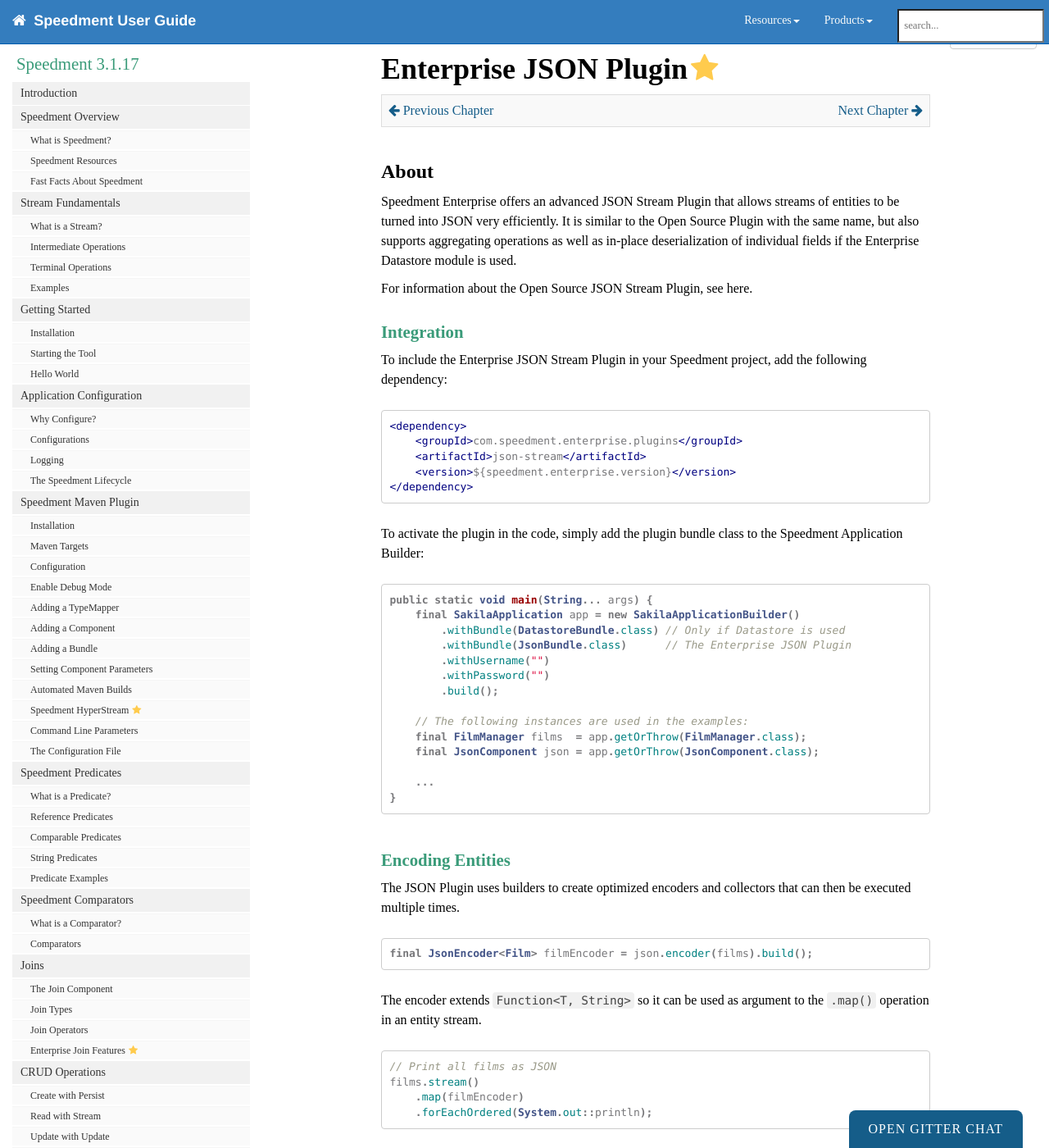
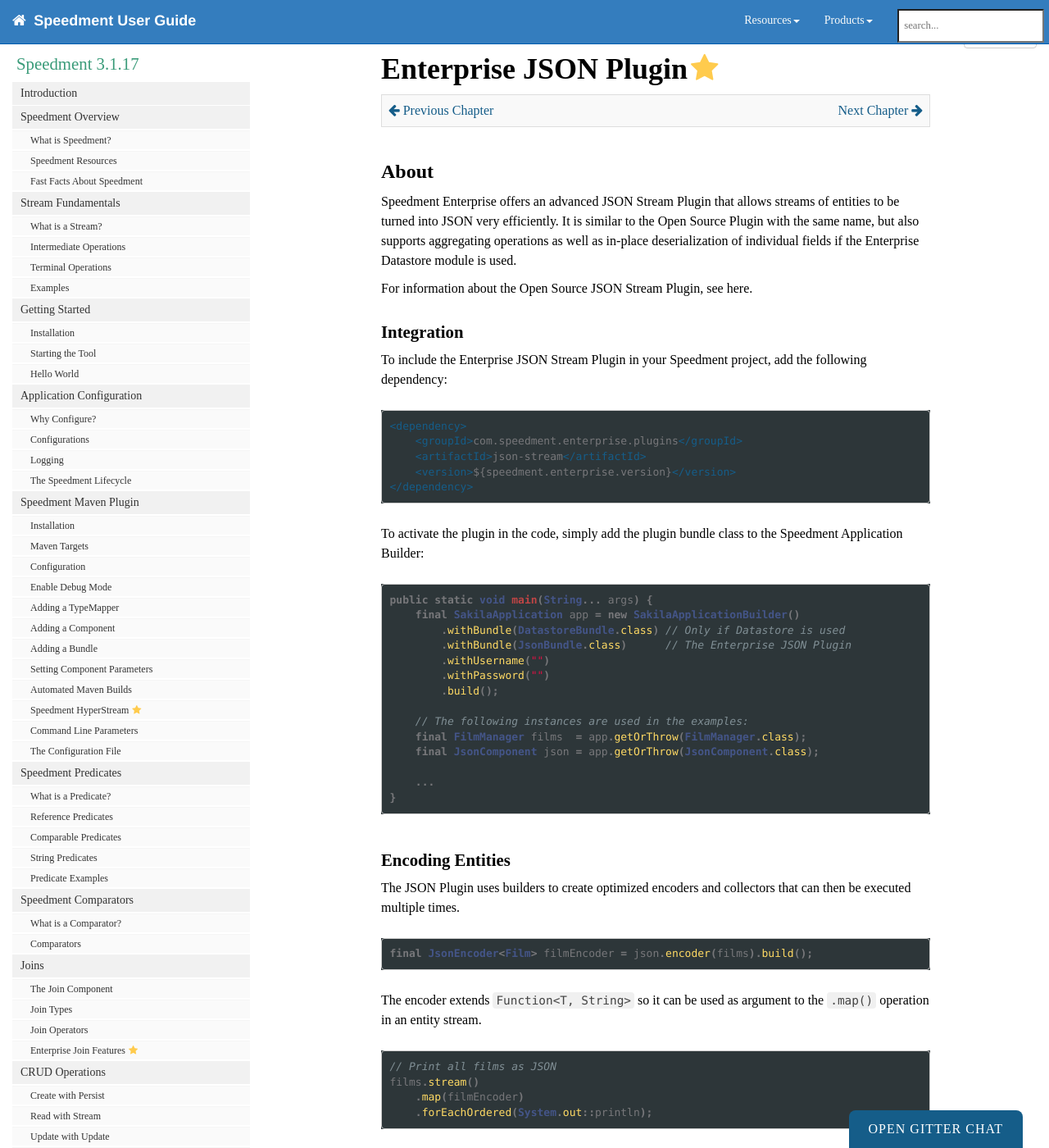
Before and after one commit to speedment/speedment-doc, a Jekyll site: the page built from pages/enterprise_json.md, in a window 1280 px wide and 1400 px high. Shown: the whole window at 82% size. Built offline with Jekyll 4.4.1, drawn with Linux system fonts in a browser that asks for light colours; nearby versions of some CDN libraries; comment, search, counter and statistics services are not loaded.

Commit message:
Update code block styling

```diff
--- a/css/customstyles.css
+++ b/css/customstyles.css
@@ -14,11 +14,16 @@
 }
 
 h3, h4 {
-    color: #3A9B79;
+    color: black;
 }
 
-a {
+a,
+a code {
     color: #155D89;
+}
+
+b, strong {
+    font-weight: 600;
 }
 
 .bs-callout {
@@ -955,7 +960,7 @@
     padding:10px;
 }
 
-/* this part adds an icon after external links, using FontAwesome*/
+/* this part adds an icon after external links, using FontAwesome
 a[href^="http://"]:after, a[href^="https://"]:after {
     content: "\f08e";
     font-family: FontAwesome;
@@ -965,6 +970,7 @@
     text-decoration: none;
     padding-left: 3px;
 }
+*/
 
 /* Strip the outbound icon when this class is present */
 a[href].noCrossRef::after,
--- a/css/syntax.css
+++ b/css/syntax.css
@@ -1,16 +1,16 @@
-.highlight  { background: #ffffff; }
-.highlight .c { color: #999988; font-style: italic } /* Comment */
-.highlight .err { color: #a61717; background-color: #e3d2d2 } /* Error */
+.highlight  { background: #2D3639; }
+.highlight .c { color: #ffffff; font-style: italic } /* Comment */
+.highlight .err { color: #bf4545; background-color: #e3d2d2 } /* Error */
 .highlight .k { font-weight: bold } /* Keyword */
 .highlight .o { font-weight: bold } /* Operator */
-.highlight .cm { color: #999988; font-style: italic } /* Comment.Multiline */
-.highlight .cp { color: #999999; font-weight: bold } /* Comment.Preproc */
-.highlight .c1 { color: #999988; font-style: italic } /* Comment.Single */
-.highlight .cs { color: #999999; font-weight: bold; font-style: italic } /* Comment.Special */
+.highlight .cm { color: #808F95; font-style: italic } /* Comment.Multiline */
+.highlight .cp { color: #808F95; font-weight: bold } /* Comment.Preproc */
+.highlight .c1 { color: #808F95; font-style: italic } /* Comment.Single */
+.highlight .cs { color: #808F95; font-weight: bold; font-style: italic } /* Comment.Special */
 .highlight .gd { color: #000000; background-color: #ffdddd } /* Generic.Deleted */
 .highlight .gd .x { color: #000000; background-color: #ffaaaa } /* Generic.Deleted.Specific */
 .highlight .ge { font-style: italic } /* Generic.Emph */
-.highlight .gr { color: #aa0000 } /* Generic.Error */
+.highlight .gr { color: #bf4545 } /* Generic.Error */
 .highlight .gh { color: #999999 } /* Generic.Heading */
 .highlight .gi { color: #000000; background-color: #ddffdd } /* Generic.Inserted */
 .highlight .gi .x { color: #000000; background-color: #aaffaa } /* Generic.Inserted.Specific */
@@ -18,43 +18,43 @@
 .highlight .gp { color: #555555 } /* Generic.Prompt */
 .highlight .gs { font-weight: bold } /* Generic.Strong */
 .highlight .gu { color: #aaaaaa } /* Generic.Subheading */
-.highlight .gt { color: #aa0000 } /* Generic.Traceback */
+.highlight .gt { color: #bf4545 } /* Generic.Traceback */
 .highlight .kc { font-weight: bold } /* Keyword.Constant */
 .highlight .kd { font-weight: bold } /* Keyword.Declaration */
 .highlight .kp { font-weight: bold } /* Keyword.Pseudo */
 .highlight .kr { font-weight: bold } /* Keyword.Reserved */
 .highlight .kt { color: #445588; font-weight: bold } /* Keyword.Type */
-.highlight .m { color: #009999 } /* Literal.Number */
+.highlight .m { color: #cce7ff } /* Literal.Number */
 .highlight .s { color: #d14 } /* Literal.String */
-.highlight .na { color: #008080 } /* Name.Attribute */
-.highlight .nb { color: #0086B3 } /* Name.Builtin */
+.highlight .na { color: #ffda64 } /* Name.Attribute */
+.highlight .nb { color: #cce7ff } /* Name.Builtin */
 .highlight .nc { color: #445588; font-weight: bold } /* Name.Class */
-.highlight .no { color: #008080 } /* Name.Constant */
-.highlight .ni { color: #800080 } /* Name.Entity */
-.highlight .ne { color: #990000; font-weight: bold } /* Name.Exception */
-.highlight .nf { color: #990000; font-weight: bold } /* Name.Function */
+.highlight .no { color: #cce7ff } /* Name.Constant */
+.highlight .ni { color: #bf4545 } /* Name.Entity */
+.highlight .ne { color: #bf4545; font-weight: bold } /* Name.Exception */
+.highlight .nf { color: #bf4545; font-weight: bold } /* Name.Function */
 .highlight .nn { color: #555555 } /* Name.Namespace */
-.highlight .nt { color: #000080 } /* Name.Tag */
-.highlight .nv { color: #008080 } /* Name.Variable */
+.highlight .nt { color: #155d89 } /* Name.Tag */
+.highlight .nv { color: #cce7ff } /* Name.Variable */
 .highlight .ow { font-weight: bold } /* Operator.Word */
 .highlight .w { color: #bbbbbb } /* Text.Whitespace */
-.highlight .mf { color: #009999 } /* Literal.Number.Float */
-.highlight .mh { color: #009999 } /* Literal.Number.Hex */
-.highlight .mi { color: #009999 } /* Literal.Number.Integer */
-.highlight .mo { color: #009999 } /* Literal.Number.Oct */
-.highlight .sb { color: #d14 } /* Literal.String.Backtick */
-.highlight .sc { color: #d14 } /* Literal.String.Char */
-.highlight .sd { color: #d14 } /* Literal.String.Doc */
-.highlight .s2 { color: #d14 } /* Literal.String.Double */
-.highlight .se { color: #d14 } /* Literal.String.Escape */
-.highlight .sh { color: #d14 } /* Literal.String.Heredoc */
-.highlight .si { color: #d14 } /* Literal.String.Interpol */
-.highlight .sx { color: #d14 } /* Literal.String.Other */
+.highlight .mf { color: #5a98c8 } /* Literal.Number.Float */
+.highlight .mh { color: #5a98c8 } /* Literal.Number.Hex */
+.highlight .mi { color: #5a98c8 } /* Literal.Number.Integer */
+.highlight .mo { color: #5a98c8 } /* Literal.Number.Oct */
+.highlight .sb { color: #33b88a } /* Literal.String.Backtick */
+.highlight .sc { color: #33b88a } /* Literal.String.Char */
+.highlight .sd { color: #33b88a } /* Literal.String.Doc */
+.highlight .s2 { color: #33b88a } /* Literal.String.Double */
+.highlight .se { color: #33b88a } /* Literal.String.Escape */
+.highlight .sh { color: #33b88a } /* Literal.String.Heredoc */
+.highlight .si { color: #33b88a } /* Literal.String.Interpol */
+.highlight .sx { color: #33b88a } /* Literal.String.Other */
 .highlight .sr { color: #009926 } /* Literal.String.Regex */
-.highlight .s1 { color: #d14 } /* Literal.String.Single */
-.highlight .ss { color: #990073 } /* Literal.String.Symbol */
+.highlight .s1 { color: #33b88a } /* Literal.String.Single */
+.highlight .ss { color: #33b88a } /* Literal.String.Symbol */
 .highlight .bp { color: #999999 } /* Name.Builtin.Pseudo */
-.highlight .vc { color: #008080 } /* Name.Variable.Class */
-.highlight .vg { color: #008080 } /* Name.Variable.Global */
-.highlight .vi { color: #008080 } /* Name.Variable.Instance */
-.highlight .il { color: #009999 } /* Literal.Number.Integer.Long */
+.highlight .vc { color: #cce7ff } /* Name.Variable.Class */
+.highlight .vg { color: #cce7ff } /* Name.Variable.Global */
+.highlight .vi { color: #cce7ff } /* Name.Variable.Instance */
+.highlight .il { color: #cce7ff } /* Literal.Number.Integer.Long */
```
